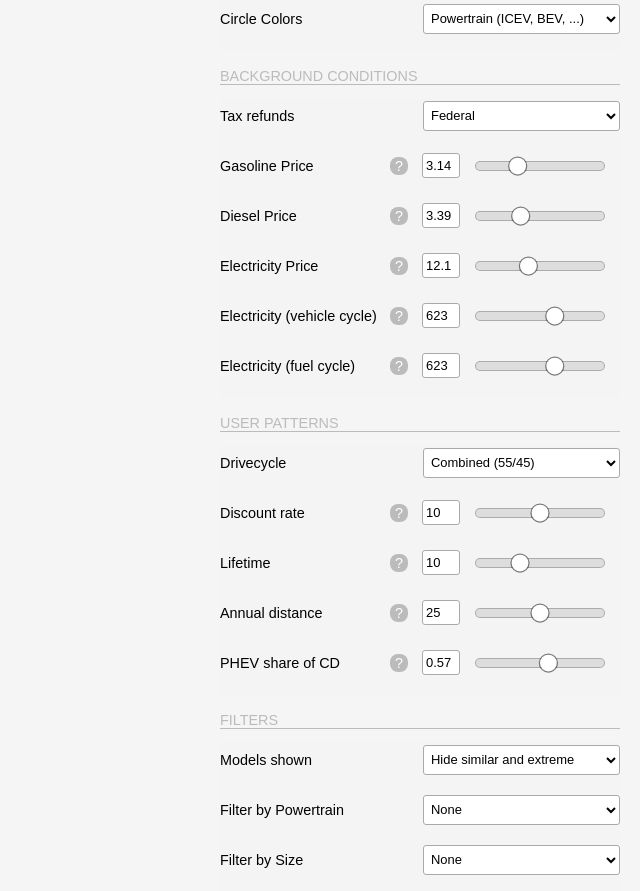
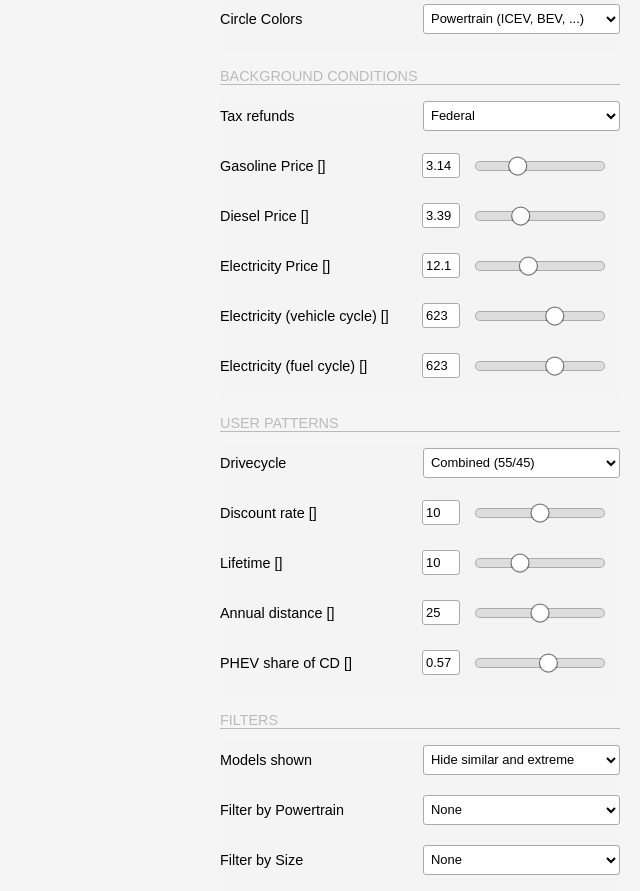
Before and after one commit to mmiotti/website, a Flask app: page /cars in a window 1280 px wide. Shown: the part 584-1475 px from the top of the page, without its empty margins (640-1280 px from the left). Run offline with Flask 2, Linux system fonts and the light colour scheme; some libraries are stand-ins or nearby versions.

Commit message:
Added files via upload

```diff
--- a/website/templates/cars.html
+++ b/website/templates/cars.html
@@ -29,7 +29,7 @@
 
                 <h1>Highlighted Cars</h1>
 
-                <p ng-repeat="car in uiInfo.highlightedCars">
+                <p ng-repeat="car in uiInfo.highlightedCars" ng-click="highlight(car.id)">
                     <span style="display:block;width: 16px;height: 16px;background-color: #f00; color:#fff;border-radius:8px; margin-right: 8px; text-align: center; float: left;">{{car.index}}</span> {{car.make}} {{car.model}} {{car.suffix}} {{car.trim}} ({{car.powertrain}})
                 </p>
 
@@ -50,13 +50,13 @@
                 <h1>{{settingGroup.title}}</h1>
 
                 <div class="interface-group" ng-repeat="setting in settingGroup.settings">
-                    <span class="config-title">{{setting.title}}</span>
-                    <span class="additional-info-wrapper" ng-if="setting.help">
+                    <span class="config-title">{{setting.title}} <span ng-if="setting.isSlider" class="config-unit">[{{setting.unit}}]</span></span>
+                    <!--<span class="additional-info-wrapper" ng-if="setting.help">
                         <span class="additional-info-inner-wrapper">
                             <span class="additional-info-icon">?</span>
                             <span class="additional-info-text">{{setting.help}}</span>
                         </span>
-                    </span>
+                    </span>-->
                     <select ng-if="setting.isSelect" ng-model="setting.value" ng-options="option.key as option.title group by option.group for option in setting.options"></select>
                     <input ng-if="setting.isSlider" type="text" ng-model="setting.value" size="4"></input>
                     <div ng-if="setting.isSlider" class="config-slider" setting="setting"></div>
```
